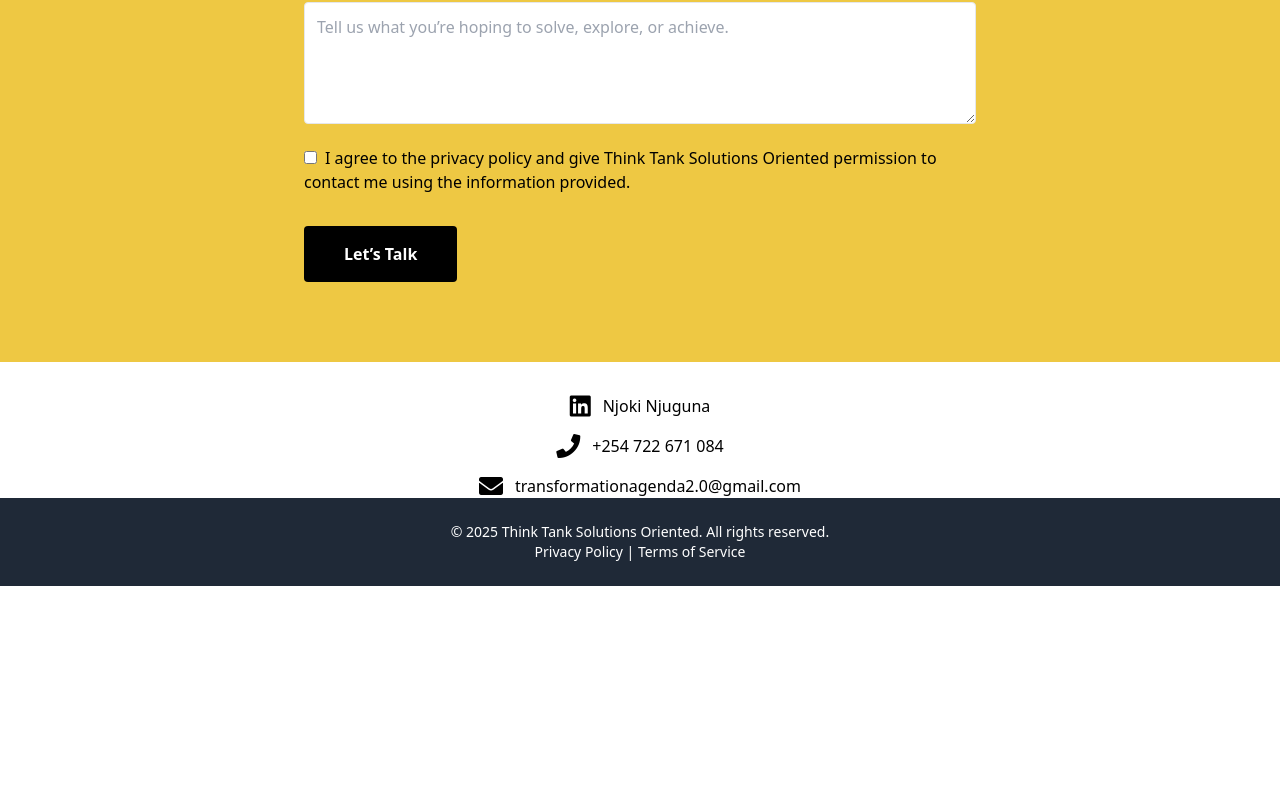
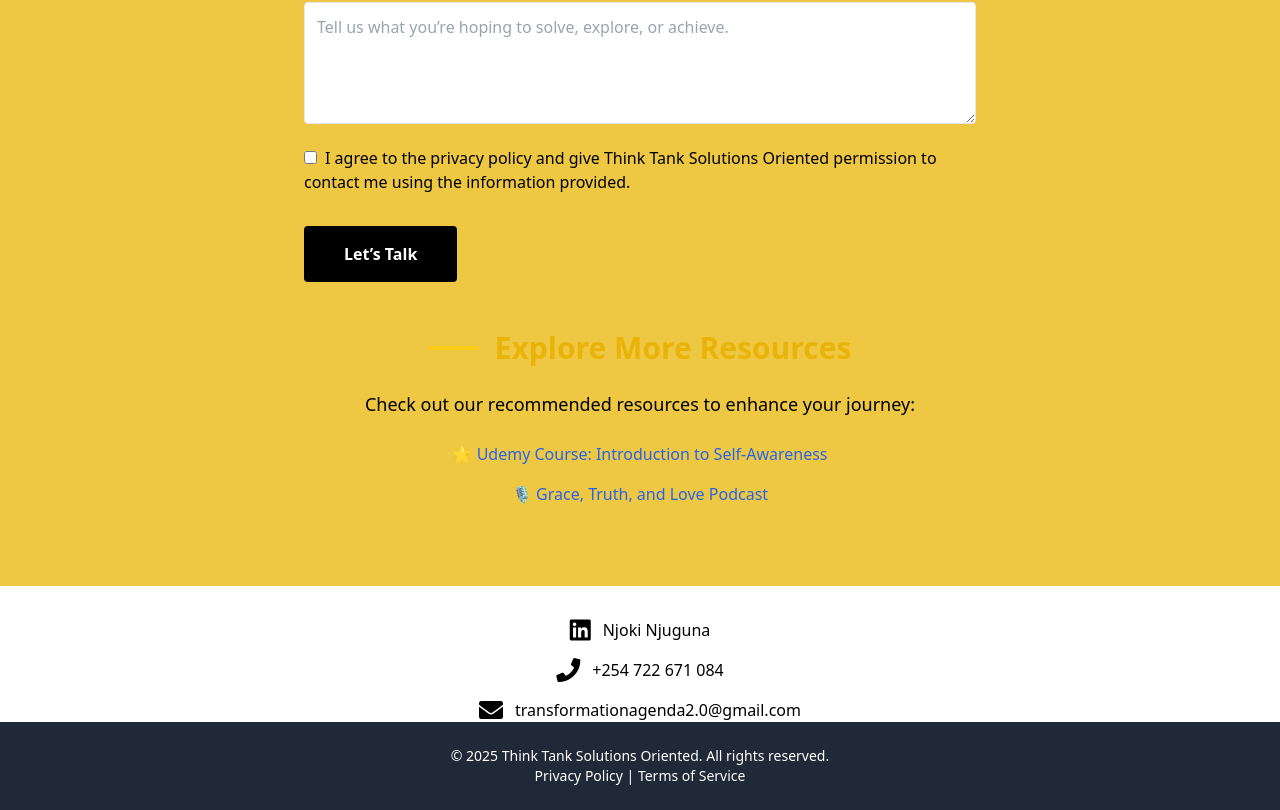
Before and after one commit to Keithclinton/Think_Tank, a React (Create React App) app: page / in a window 1280 px wide. Shown: the part 7312-8122 px from the top of the page. Before the commit the page ends 7898 px from the top, so only its background shows below. Built offline with nearby package versions, Linux system fonts and the light colour scheme.

Commit message:
podcast and udemy course

```diff
--- a/src/Home.js
+++ b/src/Home.js
@@ -579,6 +579,36 @@ const ThinkTankLanding = () => {
       </button>
 
     </form>
+
+    {/* Additional Resources */}
+    <div className="mt-12">
+      <HeadingWithLine>Explore More Resources</HeadingWithLine>
+      <p className="text-lg mt-4">
+        Check out our recommended resources to enhance your journey:
+      </p>
+      <ul className="mt-6 space-y-4">
+        <li>
+          <a
+            href="https://www.udemy.com/course/introduction-to-self-awareness/"
+            target="_blank"
+            rel="noopener noreferrer"
+            className="text-blue-600 hover:underline"
+          >
+            🌟 Udemy Course: Introduction to Self-Awareness
+          </a>
+        </li>
+        <li>
+          <a
+            href="https://gracetruthandlovepodcast.buzzsprout.com/2458998/episodes"
+            target="_blank"
+            rel="noopener noreferrer"
+            className="text-blue-600 hover:underline"
+          >
+            🎙️ Grace, Truth, and Love Podcast
+          </a>
+        </li>
+      </ul>
+    </div>
   </section>
 </FadeInSection>
 
```
